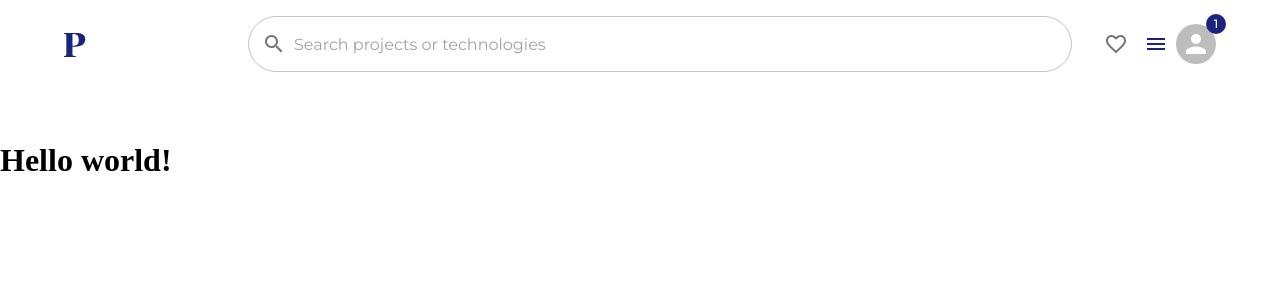
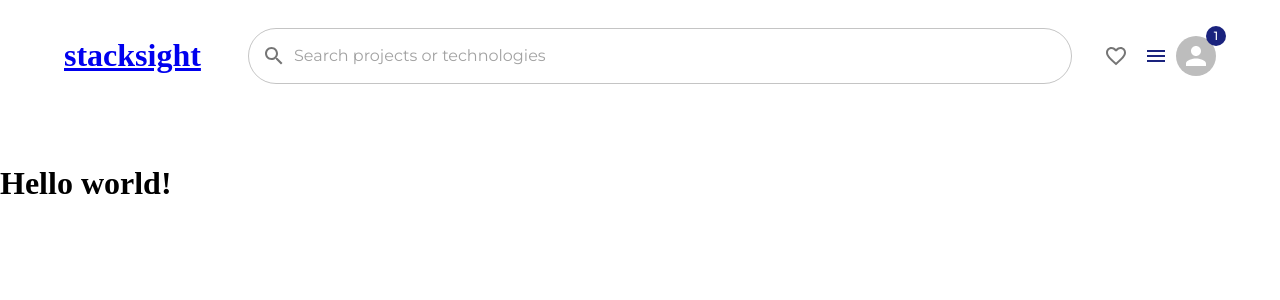
Before and after one commit to curtisupshall/stacksight, a Next.js app in the folder web/: page / in a window 1280 px wide. Shown: the top 300 px of the page. Built offline with nearby package versions, Linux system fonts and the light colour scheme.

Commit message:
Update logo

```diff
--- a/web/src/components/ui/header/AppLogo.tsx
+++ b/web/src/components/ui/header/AppLogo.tsx
@@ -4,15 +4,7 @@ import Link from "next/link";
 const AppLogo = () => {
     return (
         <Box component={Link} href='/projects' sx={(theme) => ({ maxWidth: 120, fill: theme.palette.primary.main })} display='flex'>
-            <svg id="Layer_1" data-name="Layer 1" xmlns="http://www.w3.org/2000/svg" width="253.0941" height="56.30908" viewBox="0 0 253.0941 56.30908">
-                <path d="m44.93213,18.00146c0,9.7207-7.63281,15.40918-21.02588,15.40918h-6.04834s0,14.68945,0,14.68945c0,4.75195.2876,5.04004,7.05664,5.04004v2.0166H0v-2.0166c4.6084,0,4.89648-.28809,4.89648-5.04004V11.23291c0-4.17627-.28809-4.46436-4.89648-4.46436v-2.01611h25.34619c12.02539,0,19.58594,3.6001,19.58594,13.24902Zm-24.12207,13.39307c7.12842,0,10.36865-4.104,10.36865-12.0249,0-7.84863-3.16797-12.60107-11.08887-12.60107h-2.23193s0,24.62598,0,24.62598h2.95215Z"/>
-                {/* <path d="m74.17773,28.65869c-3.45654,0-3.38428-3.16846-5.76074-3.16846-3.24023,0-5.83252,5.76025-5.83252,13.46533v9.36035c0,4.53613.28809,4.82422,6.33691,4.82422v2.0166h-22.61035v-2.0166c3.88867,0,4.17676-.28809,4.17676-5.04004v-19.29785c0-3.6001-.28809-4.68018-1.94434-4.68018-.57617,0-1.2959.14404-2.23242.35986v-2.01611s15.98535-4.46436,15.98535-4.46436l.28809.14404v9.93701s.14404,0,.14404,0c2.95264-7.27295,6.40869-10.08105,10.65723-10.08105,3.52832,0,5.47217,1.87207,5.47217,5.18457,0,3.24023-1.7998,5.47266-4.68018,5.47266Z"/>
-                <path d="m98.6307,18.00146c12.09717,0,18.72168,7.05664,18.72168,18.14551,0,11.08887-6.62451,20.16211-20.37744,20.16211-12.09717,0-18.6499-7.05664-18.6499-18.14551,0-11.08936,6.55273-20.16211,20.30566-20.16211Zm-.43164,36.29102c5.18408,0,6.33643-7.27246,6.33643-15.98535,0-9.14453-1.29639-18.28955-7.05664-18.28955-5.18457,0-6.33643,7.27295-6.33643,15.98584,0,9.14453,1.22412,18.28906,7.05664,18.28906Z"/>
-                <path d="m142.31396,18.00146c.86377,0,1.72803.14404,2.5918.28809v-7.48877c0-3.6001-.2876-4.68018-1.94385-4.68018-.57617,0-1.29639.14404-2.23242.35986v-2.01611s15.98535-4.46436,15.98535-4.46436l.28809.14404v45.36426c0,3.52832.28809,4.6084,1.94434,4.6084.57617,0,1.2959-.14453,2.23193-.28809v2.01562s-15.98535,4.46484-15.98535,4.46484l-.28809-.14453v-8.20801s-.14355,0-.14355,0c-3.3125,5.68848-7.56104,8.35254-12.74512,8.35254-7.70508,0-11.7373-5.9043-11.7373-15.26563,0-13.89697,8.71289-23.04199,22.03418-23.04199Zm-3.67236,31.53906c4.104,0,6.26416-4.17676,6.26416-10.94531v-14.97705c-1.43994-2.88037-3.45605-3.45654-5.04004-3.45654-4.68066,0-7.12891,5.04053-7.12891,16.05762,0,9.57715,1.87207,13.32129,5.90479,13.32129Z"/>
-                <path d="m185.62242,24.12207c-.57617,0-1.2959.14404-2.23193.35986v-2.01611s15.98535-4.46436,15.98535-4.46436l.2876.14404v27.36279c0,3.59961.28809,4.67969,1.94434,4.67969.57617,0,1.29639-.14355,2.23242-.35937v2.01562s-15.98535,4.46484-15.98535,4.46484l-.28809-.14453v-8.49609s-.14404,0-.14404,0c-4.32031,6.26465-8.35303,8.64062-13.32129,8.64062-5.54443,0-9.28857-2.95215-9.28857-11.66504v-15.8418c0-3.6001-.28809-4.68018-1.94434-4.68018-.57617,0-1.2959.14404-2.23242.35986v-2.01611s15.98535-4.46436,15.98535-4.46436l.28809.14404v24.48193c0,4.6084,1.44043,6.33691,4.24854,6.33691,3.96045,0,6.40869-3.38477,6.40869-8.4248v-11.7373c0-3.6001-.28809-4.68018-1.94434-4.68018Z"/>
-                <path d="m222.34117,48.1001c0,4.75195.43262,5.04004,4.17676,5.04004v2.0166h-20.4502v-2.0166c3.74414,0,4.17676-.28809,4.17676-5.04004v-19.29785c0-3.6001-.28809-4.68018-1.94434-4.68018-.57617,0-1.2959.14404-2.23242.35986v-2.01611s15.98535-4.46436,15.98535-4.46436l.28809.14404v29.95459Zm-5.97656-45.50781c3.81641,0,6.33691,1.80029,6.33691,5.40039,0,3.6001-2.52051,6.69678-7.48926,6.69678-3.81543,0-6.33594-1.80029-6.33594-5.40088,0-3.6001,2.52051-6.69629,7.48828-6.69629Z"/>
-                <path d="m243.87731,8.35254v10.80127s8.20801,0,8.20801,0v2.73584h-8.20801s0,21.9624,0,21.9624c0,3.45605.93555,5.1123,3.16797,5.1123,1.72852,0,2.80859-1.00781,4.03223-4.17676h2.0166c-2.37695,8.20898-6.12109,11.52148-11.95313,11.52148-5.18457,0-9.36133-2.59277-9.36133-10.65723v-23.76221s-4.03223,0-4.03223,0v-2.01611c7.34473-1.7998,9.7207-3.88818,12.67285-11.521h3.45703Z"/> */}
-            </svg>
+            <h1>stacksight</h1>
         </Box>
     );
 }
```
